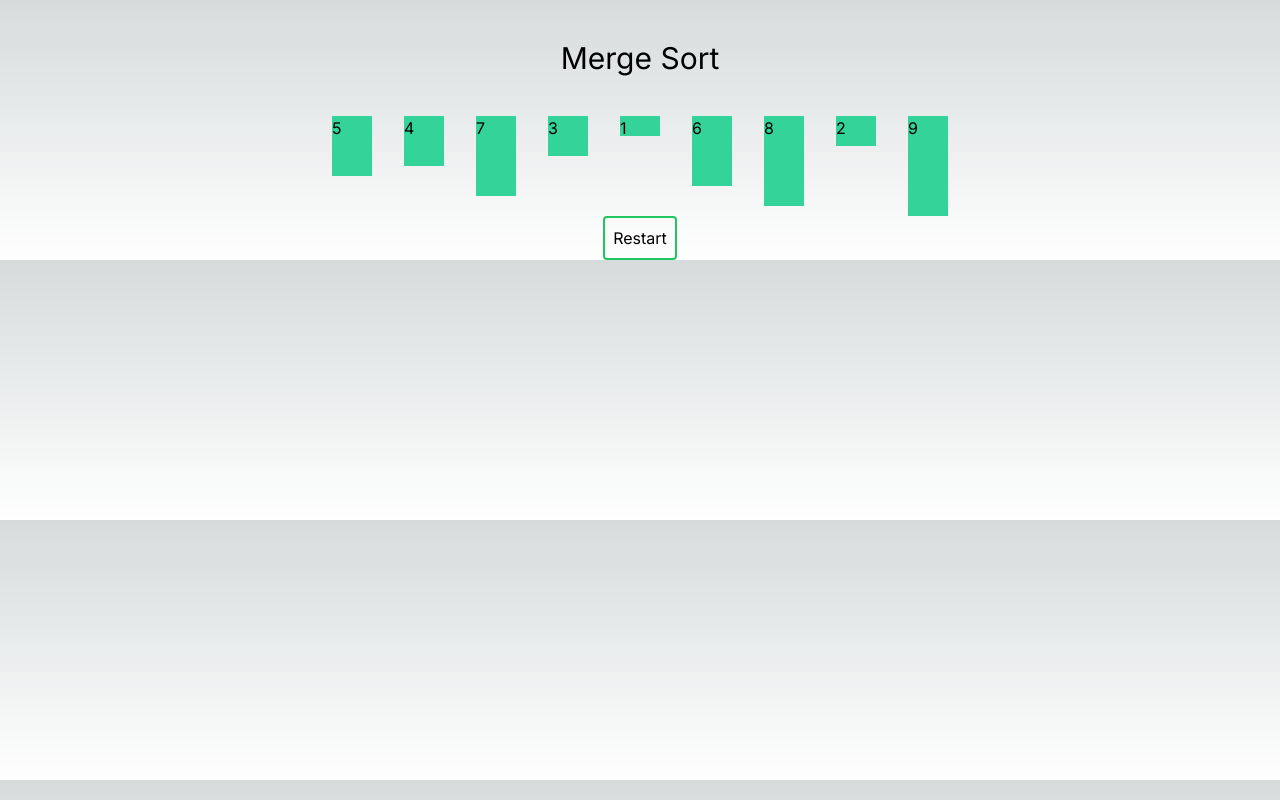
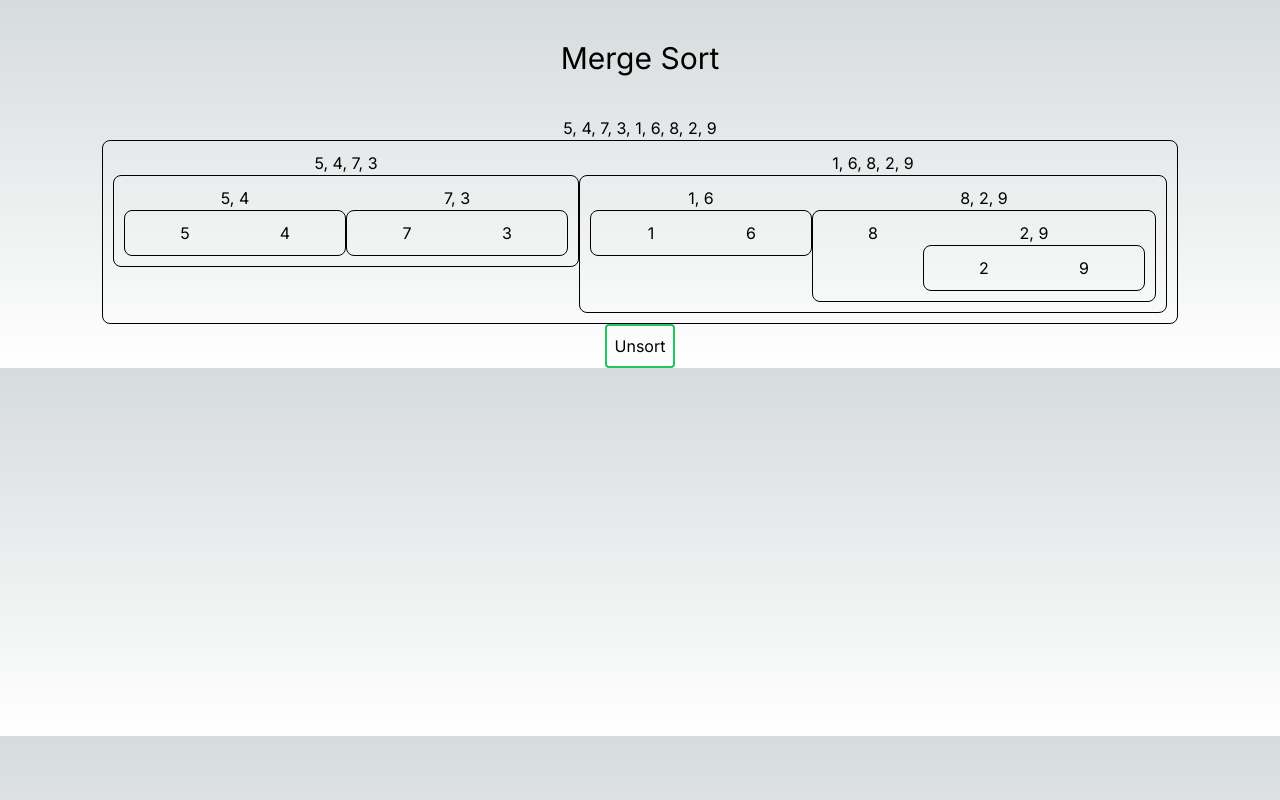
Before and after one commit to yayakix/iyanamarquez.Algorithmsv1, a Next.js app: page /sort/merge in a window 1280 px wide. Built offline with nearby package versions, Linux system fonts and the light colour scheme.

Commit message:
attempting jakes merge sort visualization

```diff
--- /dev/null
+++ b/src/alg-practice/mergesortprac.ts
@@ -0,0 +1,176 @@
+import { metadata } from "@/app/layout";
+
+function merge(left, right) {
+  let newLeft = [...left];
+  let newRight = [...right];
+
+  let arr = [];
+  while (newLeft.length && newRight.length) {
+    if (newLeft[0] < newRight[0]) {
+      arr.push(newLeft[0]);
+      newLeft.shift();
+    } else {
+      arr.push(newRight[0]);
+      newRight.shift();
+    }
+  }
+  return [...arr, ...newLeft, ...newRight];
+}
+
+function wrappedMergeSort(arr) {
+  function mergeSortAgain(arr) {
+    let thisNode = {
+      sortedArray: arr,
+      unsortedArray: arr,
+    };
+
+    let array = [...arr];
+    if (array.length < 2) {
+      // [1]
+      return { sortedArray: arr, thisNode };
+    }
+    let mid = Math.floor(array.length / 2);
+    let left = array.slice(0, mid);
+    let right = array.slice(mid);
+
+    let sortedLeft = mergeSortAgain(left);
+    let sortedRight = mergeSortAgain(right);
+    let sorted = merge(sortedLeft.sortedArray, sortedRight.sortedArray);
+
+    thisNode = {
+      ...thisNode,
+      leftChild: sortedLeft.thisNode,
+      rightChild: sortedRight.thisNode,
+      sorted,
+    };
+
+    return { sortedArray: sorted, thisNode };
+  }
+
+  const node = mergeSortAgain(arr);
+  return {
+    sortedArray: node.sortedArray,
+    metadata: {
+      node: node.thisNode,
+    },
+  };
+}
+console.log(
+  JSON.stringify(
+    wrappedMergeSort([3, 2, 1, 100, 212, 50, 23, 42, 78, 99, 45, 24])
+  )
+);
+export default wrappedMergeSort;
+
+/*
+{
+  "sortedArray": [1, 2, 3, 23, 24, 42, 45, 50, 78, 99, 100, 212],
+  "metadata": {
+    "node": {
+      "sortedArray": [3, 2, 1, 100, 212, 50, 23, 42, 78, 99, 45, 24],
+      "unsortedArray": [3, 2, 1, 100, 212, 50, 23, 42, 78, 99, 45, 24],
+      "leftChild": {
+        "sortedArray": [3, 2, 1, 100, 212, 50],
+        "unsortedArray": [3, 2, 1, 100, 212, 50],
+        "leftChild": {
+          "sortedArray": [3, 2, 1],
+          "unsortedArray": [3, 2, 1],
+          "leftChild": {
+            "sortedArray": [3],
+            "unsortedArray": [3]
+          },
+          "rightChild": {
+            "sortedArray": [2, 1],
+            "unsortedArray": [2, 1],
+            "leftChild": {
+              "sortedArray": [2],
+              "unsortedArray": [2]
+            },
+            "rightChild": {
+              "sortedArray": [1],
+              "unsortedArray": [1]
+            },
+            "sorted": [1, 2]
+          },
+          "sorted": [1, 2, 3]
+        },
+        "rightChild": {
+          "sortedArray": [100, 212, 50],
+          "unsortedArray": [100, 212, 50],
+          "leftChild": {
+            "sortedArray": [100],
+            "unsortedArray": [100]
+          },
+          "rightChild": {
+            "sortedArray": [212, 50],
+            "unsortedArray": [212, 50],
+            "leftChild": {
+              "sortedArray": [212],
+              "unsortedArray": [212]
+            },
+            "rightChild": {
+              "sortedArray": [50],
+              "unsortedArray": [50]
+            },
+            "sorted": [50, 212]
+          },
+          "sorted": [50, 100, 212]
+        },
+        "sorted": [1, 2, 3, 50, 100, 212]
+      },
+      "rightChild": {
+        "sortedArray": [23, 42, 78, 99, 45, 24],
+        "unsortedArray": [23, 42, 78, 99, 45, 24],
+        "leftChild": {
+          "sortedArray": [23, 42, 78],
+          "unsortedArray": [23, 42, 78],
+          "leftChild": {
+            "sortedArray": [23],
+            "unsortedArray": [23]
+          },
+          "rightChild": {
+            "sortedArray": [42, 78],
+            "unsortedArray": [42, 78],
+            "leftChild": {
+              "sortedArray": [42],
+              "unsortedArray": [42]
+            },
+            "rightChild": {
+              "sortedArray": [78],
+              "unsortedArray": [78]
+            },
+            "sorted": [42, 78]
+          },
+          "sorted": [23, 42, 78]
+        },
+        "rightChild": {
+          "sortedArray": [99, 45, 24],
+          "unsortedArray": [99, 45, 24],
+          "leftChild": {
+            "sortedArray": [99],
+            "unsortedArray": [99]
+          },
+          "rightChild": {
+            "sortedArray": [45, 24],
+            "unsortedArray": [45, 24],
+            "leftChild": {
+              "sortedArray": [45],
+              "unsortedArray": [45]
+            },
+            "rightChild": {
+              "sortedArray": [24],
+              "unsortedArray": [24]
+            },
+            "sorted": [24, 45]
+          },
+          "sorted": [24, 45, 99]
+        },
+        "sorted": [23, 24, 42, 45, 78, 99]
+      },
+      "sorted": [1, 2, 3, 23, 24, 42, 45, 50, 78, 99, 100, 212]
+    },
+    "sorted": [1, 2, 3, 23, 24, 42, 45, 50, 78, 99, 100, 212]
+  },
+  "sorted": [1, 2, 3, 23, 24, 42, 45, 50, 78, 99, 100, 212]
+}
+ */
--- a/src/app/sort/merge/page.tsx
+++ b/src/app/sort/merge/page.tsx
@@ -1,65 +1,72 @@
 'use client'
 import Image from "next/image";
-import mergeWithSteps from "@/algorithms/mergeSort";
+// import mergeWithSteps from "@/algorithms/mergeSort";
+import wrappedMergeSort from "@/alg-practice/mergesortprac";
 import { useEffect, useState } from "react";
 
 
+const NodeComponent = ({ node, sorted }) => {
+
+    return <div className="flex items-center flex-col text-center">
+        <div>{(sorted ? node.sortedArray : node.unsortedArray).join(", ")}</div>
+        {(node.leftChild ||
+            node.rightChild) && (
+                <div
+                    style={{
+                        display: "flex",
+                        flexDirection: "row",
+                        padding: "10px",
+                        border: "1px solid #000",
+                        borderRadius: 8,
+                        minWidth: 100,
+                    }}
+                >
+                    {node.leftChild && (
+                        <div style={{ minWidth: 100 }}>
+                            <NodeComponent sorted={sorted} node={node.leftChild} />
+                        </div>
+                    )}
+                    {node.rightChild && (
+                        <div style={{ minWidth: 100 }}>
+                            <NodeComponent sorted={sorted} node={node.rightChild} />
+                        </div>
+                    )}
+                </div>
+            )}
+    </div>
+}
+
+const startingArr = [5, 4, 7, 3, 1, 6, 8, 2, 9]
+let solution = wrappedMergeSort(startingArr)
+
 export default function MergeSort(props: { array: number[] }) {
     const startingArr = [5, 4, 7, 3, 1, 6, 8, 2, 9]
-    const [final, setFinal] = useState(startingArr);
-    const [arr, setArr] = useState(startingArr);
-    const [steps, setSteps] = useState([]);
+    const [sorted, setSorted] = useState(false);
+    const [sortedArr, setSortedArr] = useState(startingArr)
+
+
+
 
     useEffect(() => {
-        const { sortedArr, steps: { sortedArrSteps, leftSide, rightSide } } = mergeWithSteps(startingArr);
-        setSteps([...leftSide, ...rightSide, ...sortedArrSteps]);
-        // setArr(sortedArr);
+        setSortedArr(solution.sortedArray)
+
     }, []);
-
-    const animateSorting = () => {
-        steps.map((x, idx) => {
-            if (x.length > 1) {
-                console.log('x', x)
-                setTimeout(() => {
-                    setArr(x)
-                }, 1000 * idx)
-
-            }
-        })
-        console.log('hit')
-        const { sortedArr } = mergeWithSteps(startingArr);
-
-        setArr(sortedArr)
-
-    };
-    const resetArray = () => {
-        setArr(startingArr);
-        animateSorting();
-    };
 
     return (
         <div className="flex flex-col justify-center items-center">
             <h1 className="text-3xl my-10">Merge Sort</h1>
             <div className="flex flex-row">
                 <div className="flex">
-                    {arr.map((x, idx) => (
-                        <span
-                            key={idx}
-                            className={`mx-4 bg-emerald-400 w-10 `}
-                            style={{ height: `${(x + 1) * 10}px` }}
-                        >
-                            {x}
-                        </span>
-                    ))}
 
+                    <NodeComponent node={solution.metadata.node} sorted={sorted} />
                 </div>
             </div>
-            <button
+            <button onClick={() => setSorted(!sorted)}
                 className="rounded p-2 border-2 border-green-500 hover:bg-emerald-100 hover:text-black"
-                onClick={resetArray}
             >
-                Restart
+                {sorted ? "Sort" : "Unsort"}
             </button>
+            {sorted && sortedArr}
 
         </div>
     );
```
Also changed, not shown: src/alg-practice/practicemergesort.ts (added, +116 -0 lines), src/algorithms/dijkstras.ts (added, +21 -0 lines).
